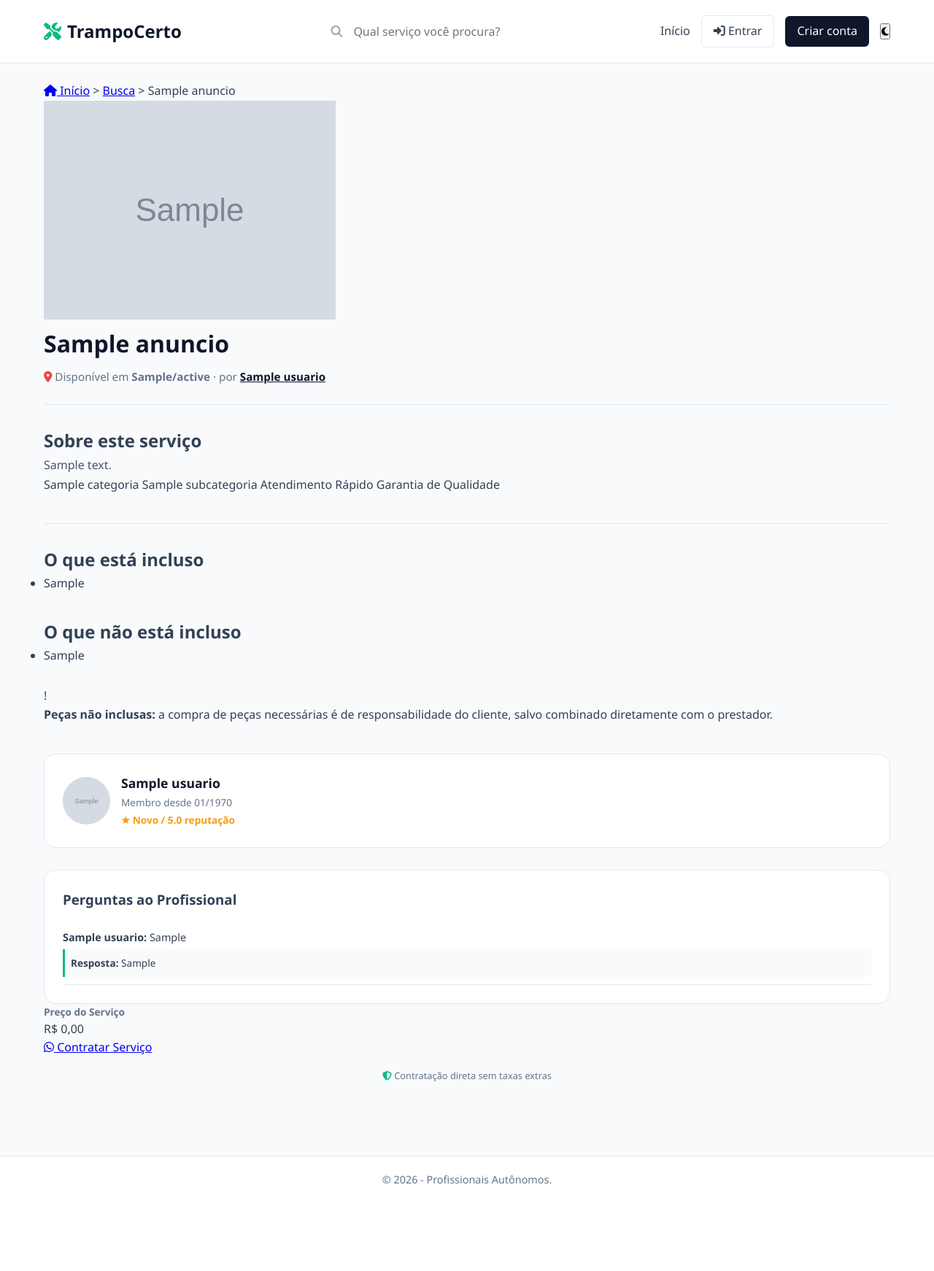
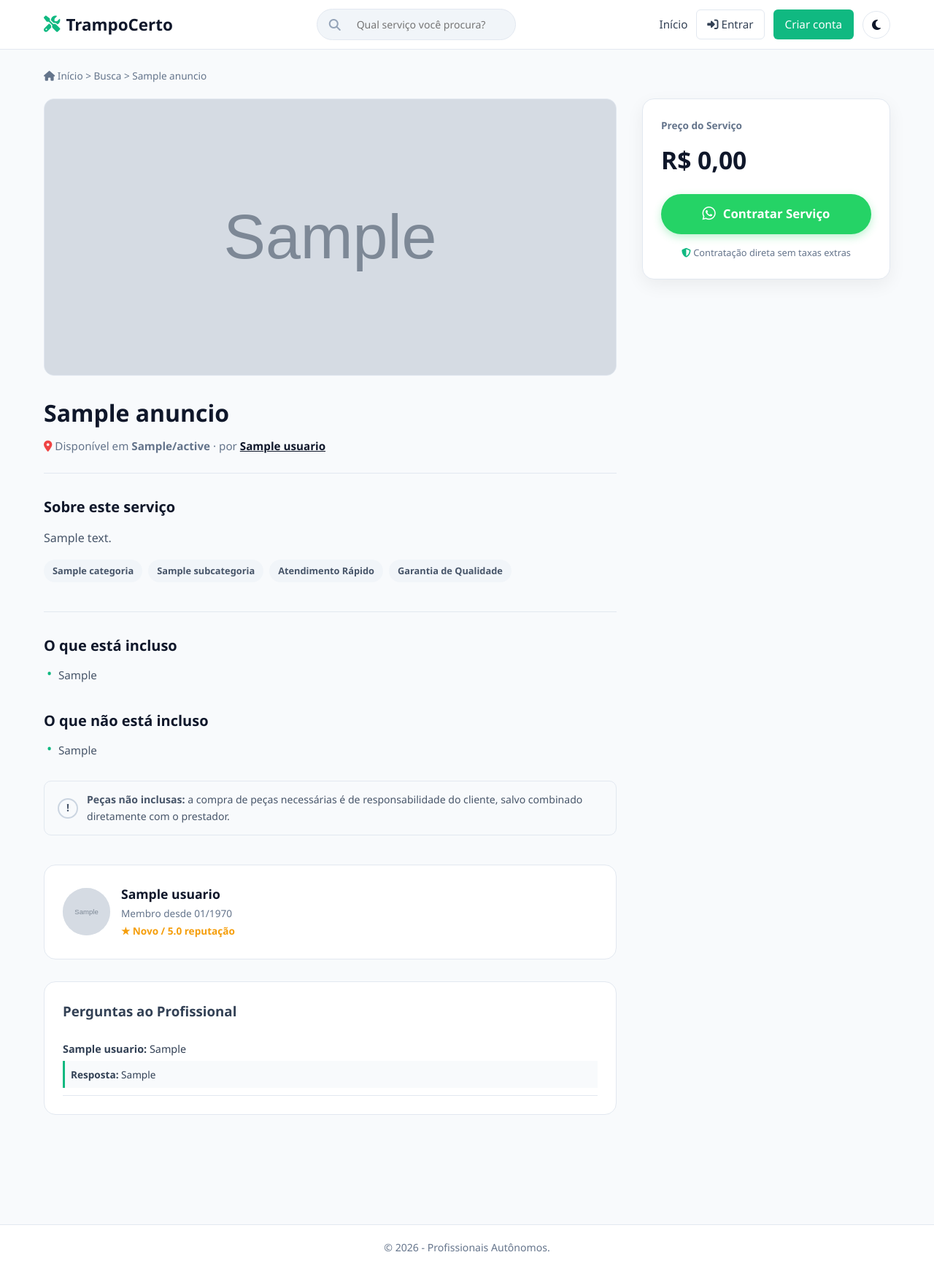
Before and after one commit to znick015/projeto-integrador-senac, a PHP site: page /anuncio.php?id=1 in a window 1280 px wide. Shown: the whole page at 73% size. Before the commit the page ends 1623 px from the top, so only its background shows below. Run offline with PHP 8.4, Linux system fonts and the light colour scheme; tables that the repository leaves empty or names only in its code hold one stand-in row (values such as "Sample post"); grey boxes marked "Sample" are stand-in pictures.

Commit message:
Alterações no CSS para melhorar a responsividade e a estética do site. Adicionados novos estilos para botões e formulários, além de ajustes no layout para dispositivos móveis.

```diff
--- a/assets/css/style.css
+++ b/assets/css/style.css
@@ -1,12 +1,17 @@
-/* Configurações Globais e Variáveis de Cor */
+/* ===================================================
+   1. VARIÁVEIS GLOBAIS E RESET
+   =================================================== */
 :root {
-    --primary-color: #0f172a;      /* Azul escuro moderno */
-    --accent-color: #10b981;       /* Verde esmeralda (Ação / Destaque) */
+    --primary-color: #0f172a;       /* Azul escuro corporativo */
+    --accent-color: #10b981;        /* Verde esmeralda */
     --accent-hover: #059669;
     --text-color: #334155;
     --light-bg: #f8fafc;
     --white: #ffffff;
     --border-color: #e2e8f0;
+    --card-bg: #ffffff;
+    --whatsapp-green: #25d366;
+    --whatsapp-hover: #1eb954;
 }
 
 * {
@@ -20,38 +25,51 @@ body {
     background-color: var(--light-bg);
     color: var(--text-color);
     line-height: 1.6;
+    min-height: 100vh;
+    display: flex;
+    flex-direction: column;
 }
 
 .container {
     max-width: 1200px;
     margin: 0 auto;
     padding: 0 20px;
+    width: 100%;
 }
 
-/* Header & Navegação */
+main.container {
+    flex: 1;
+}
+
+/* ===================================================
+   2. HEADER & NAVEGAÇÃO
+   =================================================== */
 .navbar {
     background-color: var(--white);
     border-bottom: 1px solid var(--border-color);
-    padding: 15px 0;
+    padding: 12px 0;
     position: sticky;
     top: 0;
     z-index: 100;
+    transition: background-color 0.2s, border-color 0.2s;
 }
 
 .nav-container {
     display: flex;
     justify-content: space-between;
     align-items: center;
+    gap: 15px;
 }
 
 .logo {
-    font-size: 1.5rem;
+    font-size: 1.4rem;
     font-weight: 700;
     color: var(--primary-color);
     text-decoration: none;
     display: flex;
     align-items: center;
     gap: 8px;
+    white-space: nowrap;
 }
 
 .logo i {
@@ -60,7 +78,7 @@ body {
 
 .nav-links {
     display: flex;
-    gap: 15px;
+    gap: 12px;
     align-items: center;
 }
 
@@ -68,197 +86,121 @@ body {
     text-decoration: none;
     color: var(--text-color);
     font-weight: 500;
+    font-size: 0.95rem;
     transition: color 0.2s;
 }
 
+.nav-links a:hover {
+    color: var(--accent-color);
+}
+
 .btn-anunciar {
-    background-color: var(--accent-color);
+    background-color: var(--accent-color) !important;
     color: var(--white) !important;
     padding: 8px 16px;
     border-radius: 6px;
-    transition: background 0.2s !important;
+    font-weight: 600;
+    transition: background-color 0.2s !important;
 }
 
 .btn-anunciar:hover {
-    background-color: var(--accent-hover);
+    background-color: var(--accent-hover) !important;
 }
 
 .btn-login {
     border: 1px solid var(--border-color);
-    padding: 8px 16px;
+    padding: 7px 14px;
     border-radius: 6px;
 }
 
-.hero-section {
-    /* Gradiente verde/escuro transparente sobreposto à foto do profissional */
-    background: linear-gradient(90deg, rgba(15, 23, 42, 0.92) 0%, rgba(16, 185, 129, 0.55) 100%),
-                url('../img/hero-bg.jpg') center/cover no-repeat;
-    color: var(--white);
-    padding: 85px 0;
-    text-align: center;
+/* Botão Alternador de Tema (Dark Mode) */
+.btn-theme-toggle {
+    background: transparent;
+    border: 1px solid var(--border-color);
+    color: var(--primary-color);
+    width: 38px;
+    height: 38px;
+    border-radius: 50%;
+    cursor: pointer;
+    font-size: 1rem;
+    display: inline-flex;
+    align-items: center;
+    justify-content: center;
+    padding: 0;
+    transition: all 0.2s ease;
+    flex-shrink: 0;
 }
 
-.hero-content h1 {
-    font-size: 2.2rem;
-    margin-bottom: 10px;
+.btn-theme-toggle:hover {
+    background: #f1f5f9;
+    transform: scale(1.05);
 }
 
-.hero-content p {
-    color: #94a3b8;
-    margin-bottom: 30px;
-}
-
+/* ===================================================
+   3. BARRAS DE PESQUISA (HERO & HEADER)
+   =================================================== */
 .search-box {
     display: flex;
     max-width: 600px;
     margin: 0 auto;
     background: var(--white);
+    border: 1px solid var(--border-color);
     border-radius: 8px;
     overflow: hidden;
-    padding: 5px;
+    padding: 4px;
     align-items: center;
+    position: relative;
 }
 
 .search-icon {
     color: #94a3b8;
-    padding: 0 15px;
+    padding: 0 12px;
 }
 
 .search-box input {
     border: none;
     outline: none;
     flex: 1;
-    padding: 12px 0;
-    font-size: 1rem;
+    padding: 10px 0;
+    font-size: 0.95rem;
+    background: transparent;
+    color: var(--text-color);
 }
 
 .search-box button {
     background-color: var(--accent-color);
     color: var(--white);
     border: none;
-    padding: 12px 25px;
+    padding: 10px 22px;
     font-weight: 600;
     border-radius: 6px;
     cursor: pointer;
-    transition: background 0.2s;
+    transition: background-color 0.2s;
 }
 
 .search-box button:hover {
     background-color: var(--accent-hover);
 }
 
-/* Matriz de Categorias */
-.categories-section {
-    padding: 50px 20px;
+/* Barra de Pesquisa Compacta do Header */
+.header-search {
+    max-width: 360px !important;
+    margin: 0 10px !important;
+    border-radius: 25px !important;
+    background: #f1f5f9;
+    border: 1px solid var(--border-color);
 }
 
-.grid-categories {
-    display: grid;
-    grid-template-columns: repeat(auto-fit, minmax(200px, 1fr));
-    gap: 20px;
+.header-search input {
+    padding: 7px 10px !important;
+    font-size: 0.88rem !important;
 }
 
-.card-category {
-    background: var(--white);
-    border: 1px solid var(--border-color);
-    padding: 25px;
-    border-radius: 10px;
-    text-align: center;
-    text-decoration: none;
-    color: var(--text-color);
-    font-weight: 600;
-    transition: transform 0.2s, box-shadow 0.2s;
-    display: flex;
-    flex-direction: column;
-    align-items: center;
-    gap: 12px;
+.header-search button {
+    display: none;
 }
 
-.card-category:hover {
-    transform: translateY(-5px);
-    box-shadow: 0 10px 20px rgba(0,0,0,0.05);
-    border-color: var(--accent-color);
-}
-
-.icon-circle {
-    width: 60px;
-    height: 60px;
-    background-color: #ecfdf5;
-    color: var(--accent-color);
-    border-radius: 50%;
-    display: flex;
-    align-items: center;
-    justify-content: center;
-    font-size: 1.5rem;
-}
-
-/* Formulários (Login / Cadastro) */
-.form-card {
-    max-width: 450px;
-    margin: 50px auto;
-    background: var(--white);
-    padding: 30px;
-    border-radius: 10px;
-    border: 1px solid var(--border-color);
-    box-shadow: 0 4px 6px rgba(0,0,0,0.02);
-}
-
-.form-group {
-    margin-bottom: 20px;
-}
-
-.form-group label {
-    display: block;
-    margin-bottom: 6px;
-    font-weight: 600;
-    font-size: 0.9rem;
-}
-
-.form-group input {
-    width: 100%;
-    padding: 10px 14px;
-    border: 1px solid var(--border-color);
-    border-radius: 6px;
-    outline: none;
-}
-
-.form-group input:focus {
-    border-color: var(--accent-color);
-}
-
-.btn-submit {
-    width: 100%;
-    background-color: var(--accent-color);
-    color: var(--white);
-    border: none;
-    padding: 12px;
-    border-radius: 6px;
-    font-weight: 600;
-    font-size: 1rem;
-    cursor: pointer;
-}
-
-.alert-danger {
-    background-color: #fef2f2;
-    color: #991b1b;
-    padding: 10px;
-    border-radius: 6px;
-    margin-bottom: 20px;
-    font-size: 0.9rem;
-}
-
-/* Footer */
-.site-footer {
-    background-color: var(--white);
-    border-top: 1px solid var(--border-color);
-    text-align: center;
-    padding: 20px 0;
-    color: #64748b;
-    font-size: 0.9rem;
-    margin-top: 50px;
-}
-
-/* Dropdown de Sugestões em Tempo Real */
+/* Dropdown de Autocomplete / Sugestões */
 .search-suggestions-dropdown {
     display: none;
     position: absolute;
@@ -318,12 +260,250 @@ body {
     font-size: 0.9rem;
 }
 
-/* Layout de Busca com Barra Lateral de Filtros */
+/* ===================================================
+   4. HOME - HERO & CATEGORIAS
+   =================================================== */
+.hero-section {
+    background: linear-gradient(90deg, rgba(15, 23, 42, 0.92) 0%, rgba(16, 185, 129, 0.55) 100%),
+                url('../img/hero-bg.jpg') center/cover no-repeat;
+    color: var(--white);
+    padding: 75px 0;
+    text-align: center;
+}
+
+.hero-content h1 {
+    font-size: 2.1rem;
+    margin-bottom: 8px;
+    font-weight: 700;
+}
+
+.hero-content p {
+    color: #cbd5e1;
+    margin-bottom: 25px;
+    font-size: 1rem;
+}
+
+.categories-section {
+    padding: 45px 20px;
+}
+
+.grid-categories {
+    display: grid;
+    grid-template-columns: repeat(auto-fit, minmax(190px, 1fr));
+    gap: 20px;
+}
+
+.card-category {
+    background: var(--white);
+    border: 1px solid var(--border-color);
+    padding: 22px;
+    border-radius: 10px;
+    text-align: center;
+    text-decoration: none;
+    color: var(--text-color);
+    font-weight: 600;
+    transition: transform 0.2s, box-shadow 0.2s, border-color 0.2s;
+    display: flex;
+    flex-direction: column;
+    align-items: center;
+    gap: 12px;
+}
+
+.card-category:hover {
+    transform: translateY(-4px);
+    box-shadow: 0 10px 20px rgba(0,0,0,0.05);
+    border-color: var(--accent-color);
+}
+
+.icon-circle {
+    width: 55px;
+    height: 55px;
+    background-color: #ecfdf5;
+    color: var(--accent-color);
+    border-radius: 50%;
+    display: flex;
+    align-items: center;
+    justify-content: center;
+    font-size: 1.4rem;
+}
+
+/* ===================================================
+   5. PÁGINA DE ANÚNCIO (GETNINJAS LAYOUT & SIDEBAR)
+   =================================================== */
+.breadcrumb {
+    font-size: 0.85rem;
+    color: #64748b;
+    margin-bottom: 20px;
+}
+
+.breadcrumb a {
+    color: #64748b;
+    text-decoration: none;
+}
+
+.breadcrumb a:hover {
+    color: var(--accent-color);
+}
+
+/* Grid com 2 colunas: Conteúdo (esquerda) e Sidebar de Preço (direita) */
+.gn-detail-grid {
+    display: grid;
+    grid-template-columns: 1fr 340px;
+    gap: 35px;
+    align-items: start;
+    margin-bottom: 50px;
+}
+
+/* Imagem de Capa do Anúncio */
+.gn-cover-box {
+    width: 100%;
+    height: 380px;
+    border-radius: 14px;
+    overflow: hidden;
+    background: #e2e8f0;
+    margin-bottom: 25px;
+    border: 1px solid var(--border-color);
+}
+
+.gn-cover-box img {
+    width: 100%;
+    height: 100%;
+    object-fit: cover;
+    display: block;
+}
+
+/* Card Fixo de Preço e Contratação */
+.gn-price-card {
+    background: #ffffff;
+    border: 1px solid var(--border-color);
+    border-radius: 16px;
+    padding: 25px;
+    position: sticky;
+    top: 85px;
+    box-shadow: 0 8px 24px rgba(0, 0, 0, 0.06);
+    display: flex;
+    flex-direction: column;
+}
+
+.gn-price-amount {
+    font-size: 2.1rem;
+    font-weight: 800;
+    color: var(--primary-color);
+    margin: 10px 0 20px;
+}
+
+/* Botão de Contratação WhatsApp */
+.btn-gn-contract {
+    display: flex;
+    align-items: center;
+    justify-content: center;
+    gap: 10px;
+    width: 100%;
+    background-color: var(--whatsapp-green);
+    color: #ffffff !important;
+    text-align: center;
+    padding: 14px 20px;
+    border-radius: 30px;
+    font-weight: 700;
+    text-decoration: none;
+    font-size: 1.05rem;
+    transition: background-color 0.2s, transform 0.15s, box-shadow 0.2s;
+    box-shadow: 0 4px 12px rgba(37, 211, 102, 0.3);
+}
+
+.btn-gn-contract:hover {
+    background-color: var(--whatsapp-hover);
+    color: #ffffff !important;
+    transform: translateY(-2px);
+    box-shadow: 0 6px 16px rgba(37, 211, 102, 0.4);
+}
+
+.btn-gn-contract i {
+    font-size: 1.3rem;
+}
+
+/* Tags / Selos */
+.gn-tags-container {
+    display: flex;
+    flex-wrap: wrap;
+    gap: 8px;
+    margin-top: 15px;
+}
+
+.gn-tag {
+    background: #f1f5f9;
+    color: #475569;
+    font-size: 0.8rem;
+    font-weight: 600;
+    padding: 5px 12px;
+    border-radius: 20px;
+}
+
+.gn-section-title {
+    font-size: 1.25rem;
+    font-weight: 700;
+    margin-bottom: 12px;
+    color: var(--primary-color);
+}
+
+.gn-bullet-list {
+    list-style: none;
+    padding: 0;
+    margin-bottom: 25px;
+}
+
+.gn-bullet-list li {
+    position: relative;
+    padding-left: 20px;
+    margin-bottom: 8px;
+    color: #475569;
+    font-size: 0.95rem;
+}
+
+.gn-bullet-list li::before {
+    content: "•";
+    position: absolute;
+    left: 4px;
+    color: var(--accent-color);
+    font-size: 1.2rem;
+    line-height: 1;
+}
+
+/* Caixa de Avisos */
+.gn-notice-box {
+    background: #f8fafc;
+    border: 1px solid var(--border-color);
+    border-radius: 10px;
+    padding: 14px 18px;
+    display: flex;
+    align-items: center;
+    gap: 12px;
+    margin-top: 25px;
+    font-size: 0.88rem;
+    color: #475569;
+}
+
+.gn-notice-icon {
+    width: 28px;
+    height: 28px;
+    border-radius: 50%;
+    border: 2px solid #cbd5e1;
+    display: flex;
+    align-items: center;
+    justify-content: center;
+    font-weight: 700;
+    flex-shrink: 0;
+}
+
+/* ===================================================
+   6. BUSCA COM BARRA LATERAL (FILTROS)
+   =================================================== */
 .search-layout {
     display: grid;
     grid-template-columns: 260px 1fr;
     gap: 25px;
     margin-top: 25px;
+    align-items: start;
 }
 
 .filter-sidebar {
@@ -358,22 +537,96 @@ body {
 
 .filter-price-range {
     display: flex;
-    gap: 10px;
+    gap: 8px;
     align-items: center;
 }
 
-@media (max-width: 768px) {
-    .search-layout {
-        grid-template-columns: 1fr;
-    }
+/* ===================================================
+   7. FORMULÁRIOS & BOTÕES GERAIS
+   =================================================== */
+.form-card {
+    max-width: 460px;
+    margin: 40px auto;
+    background: var(--white);
+    padding: 30px;
+    border-radius: 10px;
+    border: 1px solid var(--border-color);
+    box-shadow: 0 4px 6px rgba(0,0,0,0.02);
+}
+
+.form-group {
+    margin-bottom: 18px;
+}
+
+.form-group label {
+    display: block;
+    margin-bottom: 6px;
+    font-weight: 600;
+    font-size: 0.88rem;
+}
+
+.form-group input,
+.form-group select,
+.form-group textarea {
+    width: 100%;
+    padding: 10px 12px;
+    border: 1px solid var(--border-color);
+    border-radius: 6px;
+    outline: none;
+    font-size: 0.95rem;
+}
+
+.form-group input:focus,
+.form-group select:focus,
+.form-group textarea:focus {
+    border-color: var(--accent-color);
+}
+
+.btn-submit {
+    width: 100%;
+    background-color: var(--accent-color);
+    color: var(--white);
+    border: none;
+    padding: 11px;
+    border-radius: 6px;
+    font-weight: 600;
+    font-size: 0.95rem;
+    cursor: pointer;
+    transition: background-color 0.2s;
+}
+
+.btn-submit:hover {
+    background-color: var(--accent-hover);
+}
+
+.alert-danger {
+    background-color: #fef2f2;
+    color: #991b1b;
+    padding: 10px 14px;
+    border-radius: 6px;
+    margin-bottom: 20px;
+    font-size: 0.9rem;
+}
+
+/* Rodapé */
+.site-footer {
+    background-color: var(--white);
+    border-top: 1px solid var(--border-color);
+    text-align: center;
+    padding: 20px 0;
+    color: #64748b;
+    font-size: 0.88rem;
+    margin-top: 50px;
 }
 
 /* ===================================================
-   ESTILOS DO MODO NOTURNO (DARK MODE) - ATUALIZADO
+   8. MOTOR DO MODO NOTURNO (DARK MODE COMPLETO)
    =================================================== */
+html.dark-mode {
+    background-color: #0b1120;
+    color: #f8fafc;
+}
 
-/* Fundo Geral e Estrutura */
-html.dark-mode,
 html.dark-mode body {
     background-color: #0b1120;
     color: #f8fafc;
```
Also changed, not shown: other parts of assets/css/style.css (+72 -65 lines).
